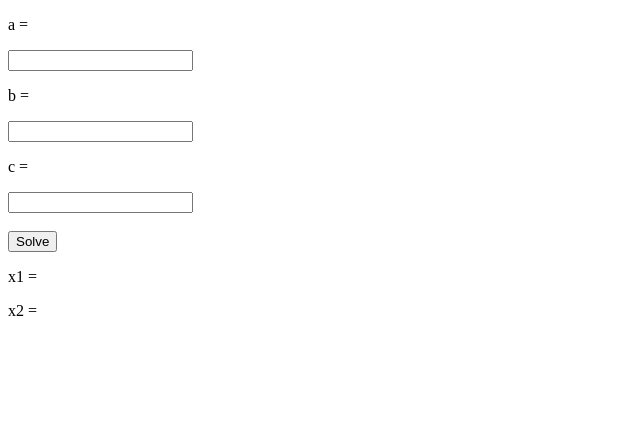
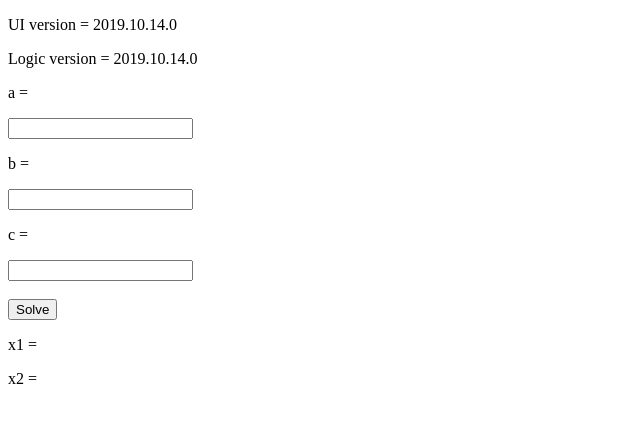
Before and after one commit to danadamutiu/danadamutiu.github.io, a plain HTML site: page html/ec2.html in a window 1280 px wide. Shown: the whole page, without its empty margins (0-640 px from the left). Drawn offline with Linux system fonts and the light colour scheme.

Commit message:
am adaugat numar de versiune

```diff
--- a/html/ec2.html
+++ b/html/ec2.html
@@ -9,6 +9,9 @@
 
 
 <body>
+
+<p>UI version = 2019.10.14.0</p>
+<p id = "id_logic_version"></p>
 
 <p>a = </p>
 <input type = "text" id = "id_a"></input>
--- a/html/ec2.js
+++ b/html/ec2.js
@@ -1,3 +1,4 @@
+document.getElementById("id_logic_version").innerHTML = "Logic version = 2019.10.14.0";
 
 function solve_eq2()
 {
```
